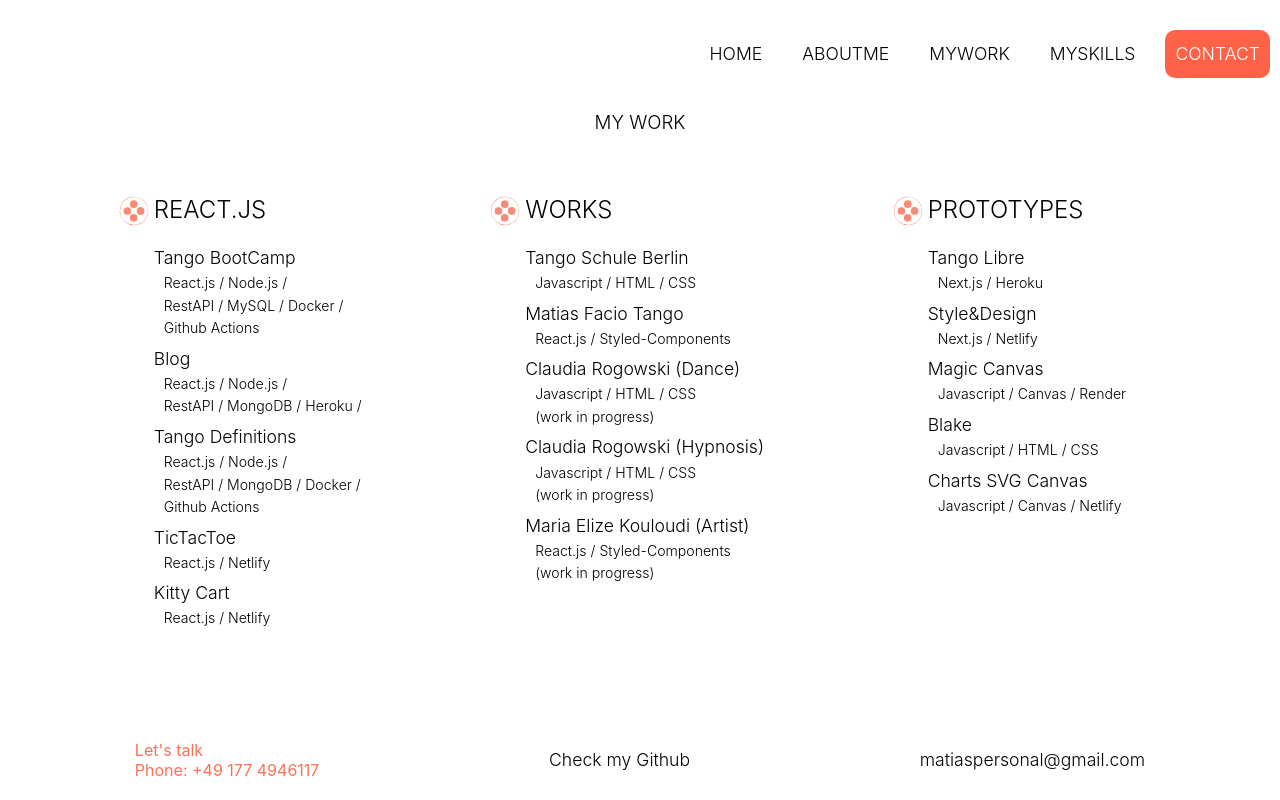
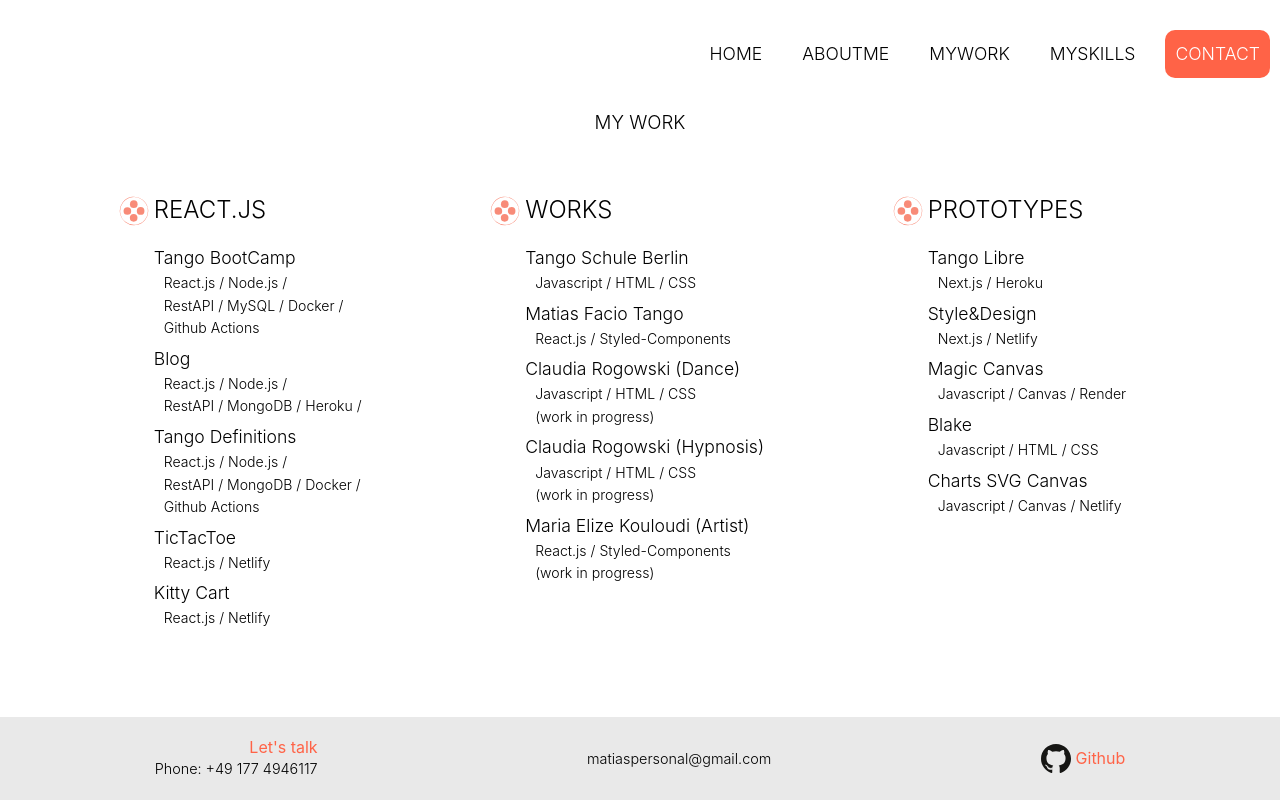
Before and after one commit to matiasfacio/matiasfacio-dev, a React (Create React App) app: page /mywork in a window 1280 px wide. Built offline with nearby package versions, Linux system fonts and the light colour scheme.

Commit message:
fixed footer

```diff
--- a/src/components/layout/Footer.js
+++ b/src/components/layout/Footer.js
@@ -1,13 +1,26 @@
 import React from "react";
 import styled from "styled-components";
+import github from "../../images/github-icon.svg";
 
 const Footer = () => {
   return (
     <FooterContainer>
-      Let's talk <br />
-      Phone: +49 177 4946117
-      <a href="https://github.com/matiasfacio/">Check my Github</a>
+      <div style={{ textAlign: "right" }}>
+        Let's talk <br />
+        <a href="tel:00491774946117">Phone: +49 177 4946117</a>
+      </div>
       <a href="mailto:matiaspersonal@gmail.com">matiaspersonal@gmail.com</a>
+      <div
+        style={{
+          display: "flex",
+          alignItems: "center",
+          gap: "5px",
+          cursor: "pointer",
+        }}
+        onClick={() => (window.location = "https://github.com/matiasfacio/")}
+      >
+        <img src={github} width="30px" alt="github" /> Github
+      </div>
     </FooterContainer>
   );
 };
@@ -22,25 +35,27 @@ const FooterContainer = styled.footer`
   display: flex;
   flex-direction: row;
   padding: 20px;
-  background-color: white;
+  background-color: rgb(233, 233, 233);
   font-size: 100%;
   justify-content: space-around;
   align-items: center;
+  color: tomato;
   a {
     color: black;
+    font-size: 0.9rem;
   }
 
   @media (max-width: 768px) {
     height: 50px;
-
     margin-top: 50px;
     position: relative;
     flex-direction: column;
     height: auto;
-    background-color: rgb(252, 112, 87);
-    color: white;
+    align-items: flex-end;
+    background-color: rgb(233, 233, 233);
+    color: tomato;
     a {
-      color: white;
+      color: black;
     }
   }
 `;
--- a/src/components/pages/Myskills.js
+++ b/src/components/pages/Myskills.js
@@ -54,6 +54,7 @@ export default Myskills;
 
 const MySkillsContainer = styled.div`
   width: 100%;
+  margin-bottom: 100px;
 `;
 
 const MySkillsContent = styled.div`
--- a/src/components/pages/Mywork.js
+++ b/src/components/pages/Mywork.js
@@ -200,6 +200,7 @@ const WorksContent = styled.div`
   display: flex;
   justify-content: space-between;
   margin: 0 auto;
+  margin-bottom: 100px;
   @media (max-width: 800px) {
     flex-direction: column;
     align-items: center;
--- a/src/index.css
+++ b/src/index.css
@@ -6,7 +6,6 @@ body {
   -webkit-font-smoothing: antialiased;
   -moz-osx-font-smoothing: grayscale;
   background-color: rgb(232, 250, 250);
-  color: rgb(252, 112, 87);
 }
 
 code {
--- a/src/index.js
+++ b/src/index.js
@@ -11,9 +11,16 @@ export const GlobalContext = createGlobalStyle`
   margin: 0;
   padding: 0;
   box-sizing: border-box;
+
+  html {
+    overflow: scroll;
+  }
+
   body {
     background-color: white;
   }
+
+
   h1 {
     font-size: clamp(2rem, 10vw, 4rem);
     font-weight: 100;
```
Also changed, not shown: src/images/github-icon.svg (added).
